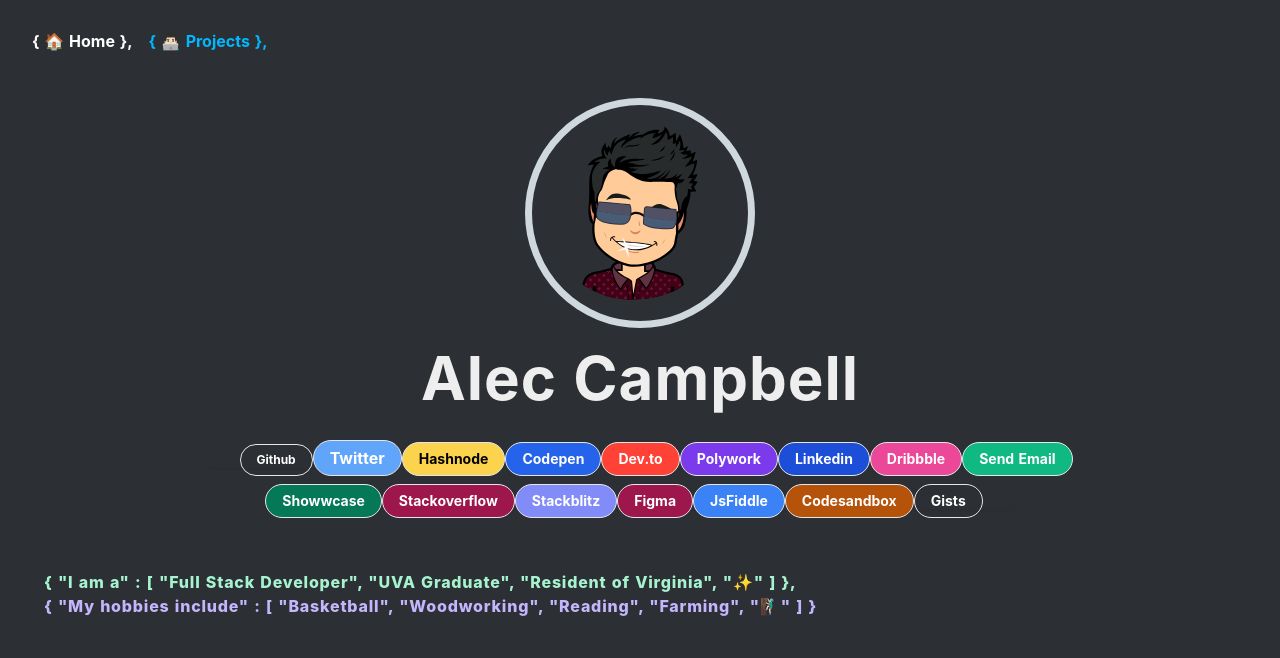
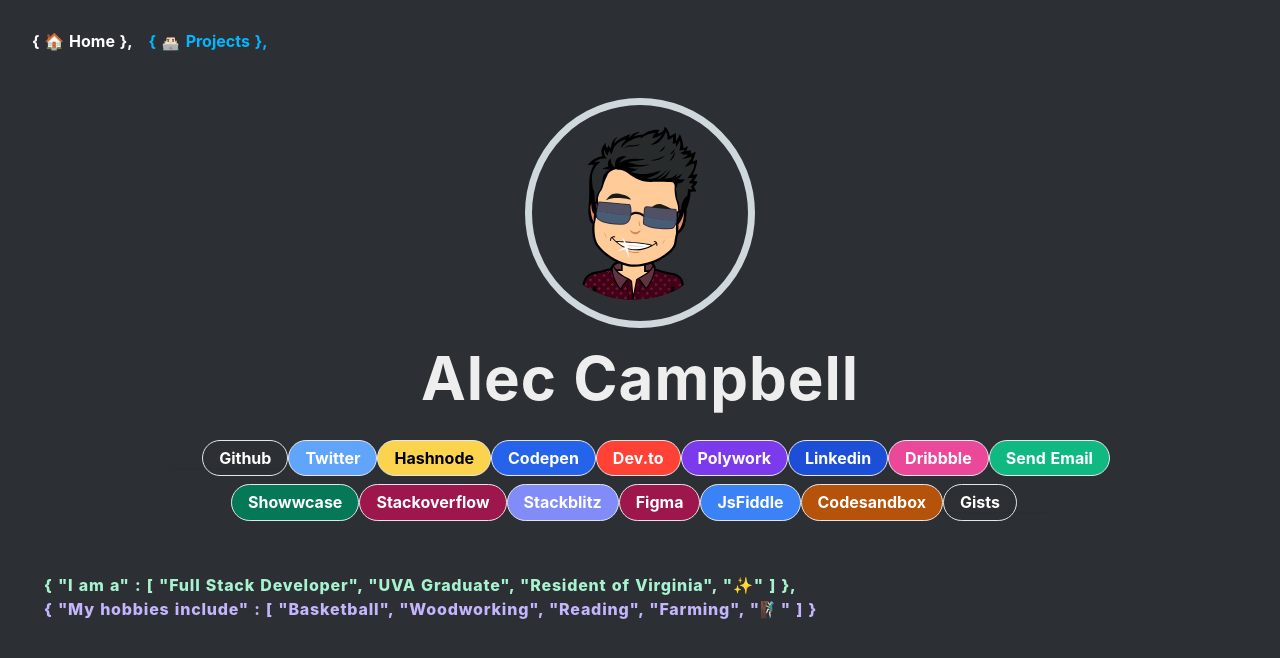
Before and after one commit to Uvacoder/test-abclinks2, a Nuxt app: page / in a window 1280 px wide. Shown: the top 658 px of the page. Built offline with nearby package versions, Linux system fonts and the light colour scheme; a web font is replaced by a local one.

Commit message:
Update index.vue

```diff
--- a/pages/index.vue
+++ b/pages/index.vue
@@ -12,39 +12,39 @@
           <span
           class="relative z-0 justify-center px-8 sm:flex-row shadow-sm rounded-md font-bold md:antialiased sm:subpixel-antialiased">
           <a href="https://github.com/uvacoder" target="_blank"
-            class="f7 grow no-underline br-pill ph3 pv2 mb2 dib white bg-grey-700 relative inline-flex items-center px-8 py-2 rounded-l-md border">Github</a>
+            class="f8 grow no-underline br-pill ph3 pv2 mb2 dib white bg-grey-700 relative inline-flex items-center px-8 py-2 rounded-l-md border">Github</a>
           <a href="https://twitter.com/VaLandscapes" target="_blank"
             class="f8 grow no-underline br-pill ph3 pv2 mb2 dib white bg-blue-400 relative inline-flex items-center px-8 py-2 rounded-l-md border">Twitter</a>
           <a href="https://hashnode.com/uvacoder" target="_blank"
-            class="f6 grow no-underline br-pill ph3 pv2 mb2 dib gray-50 bg-yellow-300 relative inline-flex items-center px-8 py-2 rounded-l-md border">Hashnode</a>
+            class="f8 grow no-underline br-pill ph3 pv2 mb2 dib gray-50 bg-yellow-300 relative inline-flex items-center px-8 py-2 rounded-l-md border">Hashnode</a>
           <a href="https://codepen.io/uvacoder" target="_blank"
-            class="f6 grow no-underline br-pill ph3 pv2 mb2 dib white bg-blue-600 relative inline-flex items-center px-8 py-2 rounded-l-md border">Codepen</a>
+            class="f8 grow no-underline br-pill ph3 pv2 mb2 dib white bg-blue-600 relative inline-flex items-center px-8 py-2 rounded-l-md border">Codepen</a>
           <a href="https://dev.to/fu4303" target="_blank"
-            class="f6 grow no-underline br-pill ph3 pv2 mb2 dib white bg-red relative inline-flex items-center px-8 py-2 rounded-l-md border">Dev.to</a>
+            class="f8 grow no-underline br-pill ph3 pv2 mb2 dib white bg-red relative inline-flex items-center px-8 py-2 rounded-l-md border">Dev.to</a>
           <a href="https://polywork.com/uvacoder" target="_blank"
-            class="f6 grow no-underline br-pill ph3 pv2 mb2 dib white bg-purple-600 relative inline-flex items-center px-8 py-2 rounded-l-md border">Polywork</a>
+            class="f8 grow no-underline br-pill ph3 pv2 mb2 dib white bg-purple-600 relative inline-flex items-center px-8 py-2 rounded-l-md border">Polywork</a>
           <a href="https://linkedin.com/in/alecbcampbell" target="_blank"
-            class="f6 grow no-underline br-pill ph3 pv2 mb2 dib white bg-blue-700 relative inline-flex items-center px-8 py-2 rounded-l-md border">Linkedin</a>
+            class="f8 grow no-underline br-pill ph3 pv2 mb2 dib white bg-blue-700 relative inline-flex items-center px-8 py-2 rounded-l-md border">Linkedin</a>
           <a href="https://dribbble.com/Uvacoder/" target="_blank"
-            class="f6 grow no-underline br-pill ph3 pv2 mb2 dib white bg-pink-500 relative inline-flex items-center px-8 py-2 rounded-l-md border">Dribbble</a>
+            class="f8 grow no-underline br-pill ph3 pv2 mb2 dib white bg-pink-500 relative inline-flex items-center px-8 py-2 rounded-l-md border">Dribbble</a>
          <a href="mailto:uvacoder@proton.me (uvacoder) <hello@uvacoder@proton.me>" target="_blank"
-            class="f6 grow no-underline br-pill ph3 pv2 mb2 dib white bg-green-500 relative inline-flex items-center px-4 py-2 rounded-l-md border">Send
+            class="f8 grow no-underline br-pill ph3 pv2 mb2 dib white bg-green-500 relative inline-flex items-center px-4 py-2 rounded-l-md border">Send
             Email</a><br>
          <a href="https://www.showwcase.com/uvacoder" target="_blank"
-            class="f6 grow no-underline br-pill ph3 pv2 mb2 dib white bg-green-700 relative inline-flex items-center px-8 py-2 rounded-l-md border">Showwcase</a>
+            class="f8 grow no-underline br-pill ph3 pv2 mb2 dib white bg-green-700 relative inline-flex items-center px-8 py-2 rounded-l-md border">Showwcase</a>
          <a href="https://stackoverflow.com/users/17330377/uvacoder" target="_blank"
-            class="f6 grow no-underline br-pill ph3 pv2 mb2 dib white bg-pink-800 relative inline-flex items-center px-8 py-2 rounded-l-md border">Stackoverflow</a>
+            class="f grow no-underline br-pill ph3 pv2 mb2 dib white bg-pink-800 relative inline-flex items-center px-8 py-2 rounded-l-md border">Stackoverflow</a>
          <a href="https://stackblitz.com/@Uvacoder" target="_blank"
-            class="f6 grow no-underline br-pill ph3 pv2 mb2 dib white bg-indigo-400 relative inline-flex items-center px-8 py-2 rounded-l-md border">Stackblitz</a>
+            class="f8 grow no-underline br-pill ph3 pv2 mb2 dib white bg-indigo-400 relative inline-flex items-center px-8 py-2 rounded-l-md border">Stackblitz</a>
 
          <a href="https://www.figma.com/@uvacoder" target="_blank"
-            class="f6 grow no-underline br-pill ph3 pv2 mb2 dib white bg-pink-800 relative inline-flex items-center px-8 py-2 rounded-l-md border">Figma</a>
+            class="f8 grow no-underline br-pill ph3 pv2 mb2 dib white bg-pink-800 relative inline-flex items-center px-8 py-2 rounded-l-md border">Figma</a>
          <a href="https://jsfiddle.net/user/Uvacoder/" target="_blank"
-            class="f6 grow no-underline br-pill ph3 pv2 mb2 dib white bg-blue-500 relative inline-flex items-center px-8 py-2 rounded-l-md border">JsFiddle</a>
+            class="f8 grow no-underline br-pill ph3 pv2 mb2 dib white bg-blue-500 relative inline-flex items-center px-8 py-2 rounded-l-md border">JsFiddle</a>
          <a href="https://codesandbox.io/u/Uvacoder" target="_blank"
-            class="f6 grow no-underline br-pill ph3 pv2 mb2 dib white bg-yellow-700 relative inline-flex items-center px-8 py-2 rounded-l-md border">Codesandbox</a>
+            class="f8 grow no-underline br-pill ph3 pv2 mb2 dib white bg-yellow-700 relative inline-flex items-center px-8 py-2 rounded-l-md border">Codesandbox</a>
          <a href="https://gist.github.com/Uvacoder" target="_blank"
-            class="f6 grow no-underline br-pill ph3 pv2 mb2 dib white bg-rose-800 relative inline-flex items-center px-8 py-2 rounded-l-md border">Gists</a>
+            class="f8 grow no-underline br-pill ph3 pv2 mb2 dib white bg-rose-800 relative inline-flex items-center px-8 py-2 rounded-l-md border">Gists</a>
 </span>
 
       </div>
```
